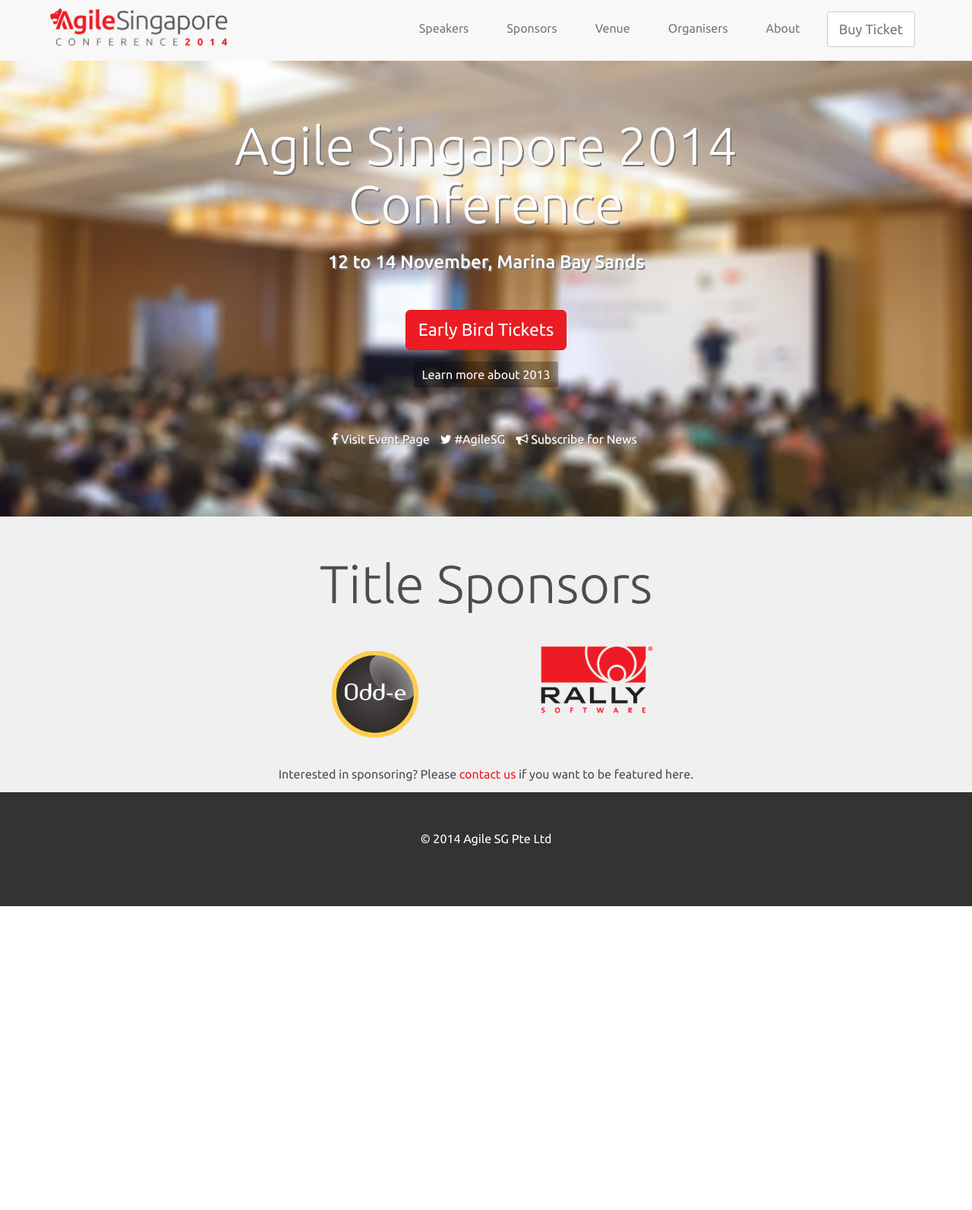
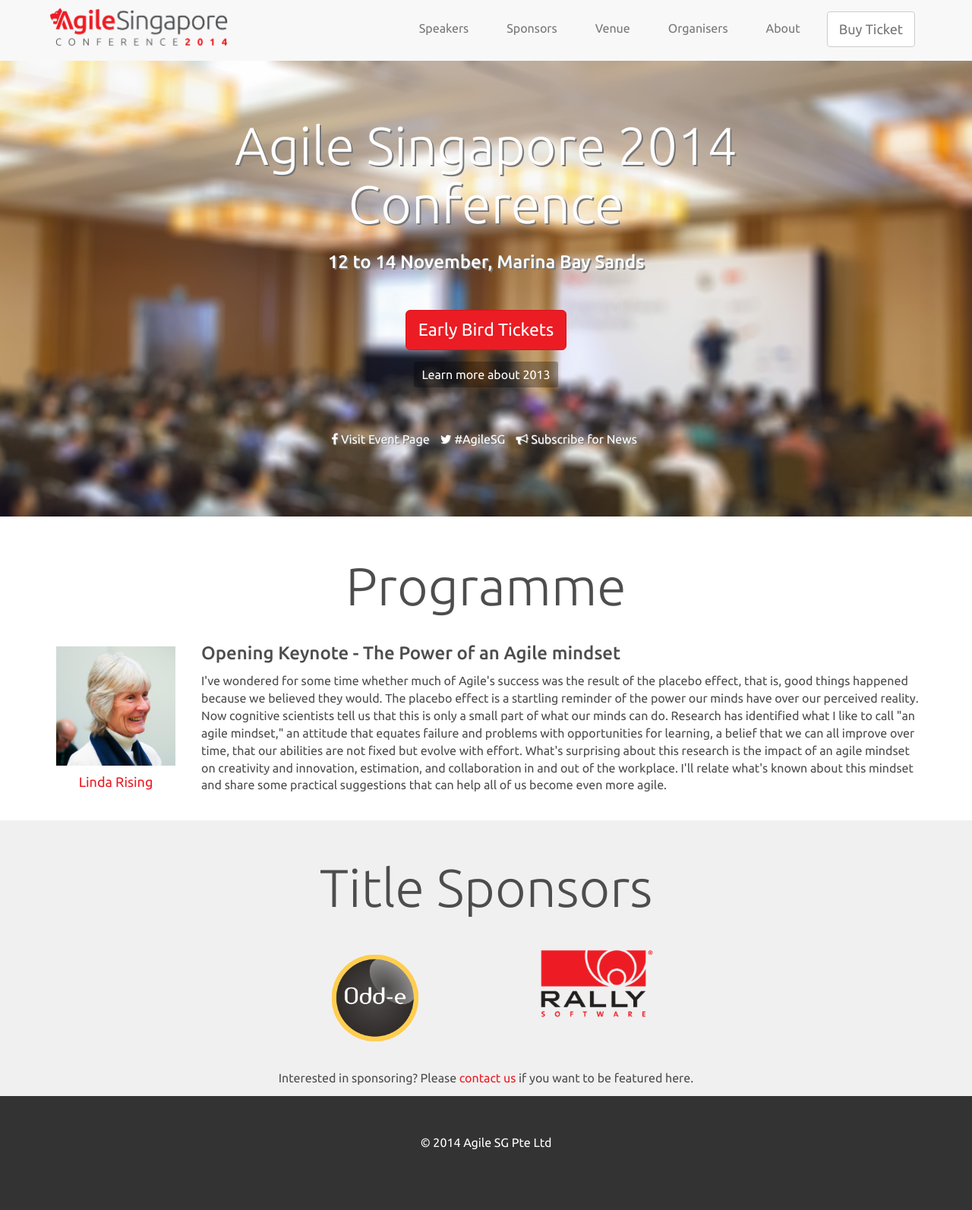
Before and after one commit to agilesingapore/2014, a Jekyll site: the page built from index.md, in a window 1280 px wide. Shown: the whole page at 76% size. Built offline with Jekyll 4.4.1, drawn with Linux system fonts in a browser that asks for light colours; nearby versions of some CDN libraries; Markdown is read by kramdown in place of the engine named in the settings; before the commit the page ends 1193 px from its top, so only the background shows below that.

Commit message:
Added linda rising keynote to front page

```diff
--- a/css/main.css
+++ b/css/main.css
@@ -84,6 +84,24 @@
 
 .speakers .bio p {
   margin: 0;
+}
+
+.programme .session h2 {
+  margin-top: 0;
+}
+
+.programme .page-header {
+  margin-top: 53px;
+  border: 0;
+}
+
+.programme .thumbnail .caption {
+  color: #eb1c24;
+}
+
+.programme .thumbnail {
+  border: 0;
+  background-color: transparent;
 }
 
 .organisers .thumbnail {
--- a/index.md
+++ b/index.md
@@ -20,6 +20,25 @@
    </div>
 </div>
 
+<div class="programme">
+  <div class="container text-center">
+    <h1 class="page-header">Programme</h1>
+    <div class="row">
+      <div class="col-md-2">
+        <div class="thumbnail">
+          <a href="speakers.html#linda_rising"><img src="img/speakers/linda_rising.jpg" width="200"></a>
+          <div class="caption">Linda Rising</div>
+        </div>
+
+      </div>
+      <div class="session col-md-10 text-left">
+        <h2>Opening Keynote - The Power of an Agile mindset</h2>
+        <p>I've wondered for some time whether much of Agile's success was the result of the placebo effect, that is, good things happened because we believed they would. The placebo effect is a startling reminder of the power our minds have over our perceived reality. Now cognitive scientists tell us that this is only a small part of what our minds can do. Research has identified what I like to call "an agile mindset," an attitude that equates failure and problems with opportunities for learning, a belief that we can all improve over time, that our abilities are not fixed but evolve with effort. What's surprising about this research is the impact of an agile mindset on creativity and innovation, estimation, and collaboration in and out of the workplace. I'll relate what's known about this mindset and share some practical suggestions that can help all of us become even more agile.</p>
+      </div>
+
+    </div>
+  </div>
+</div>
 
 <div class="sponsors-brief">
   <div class="container text-center">
```
